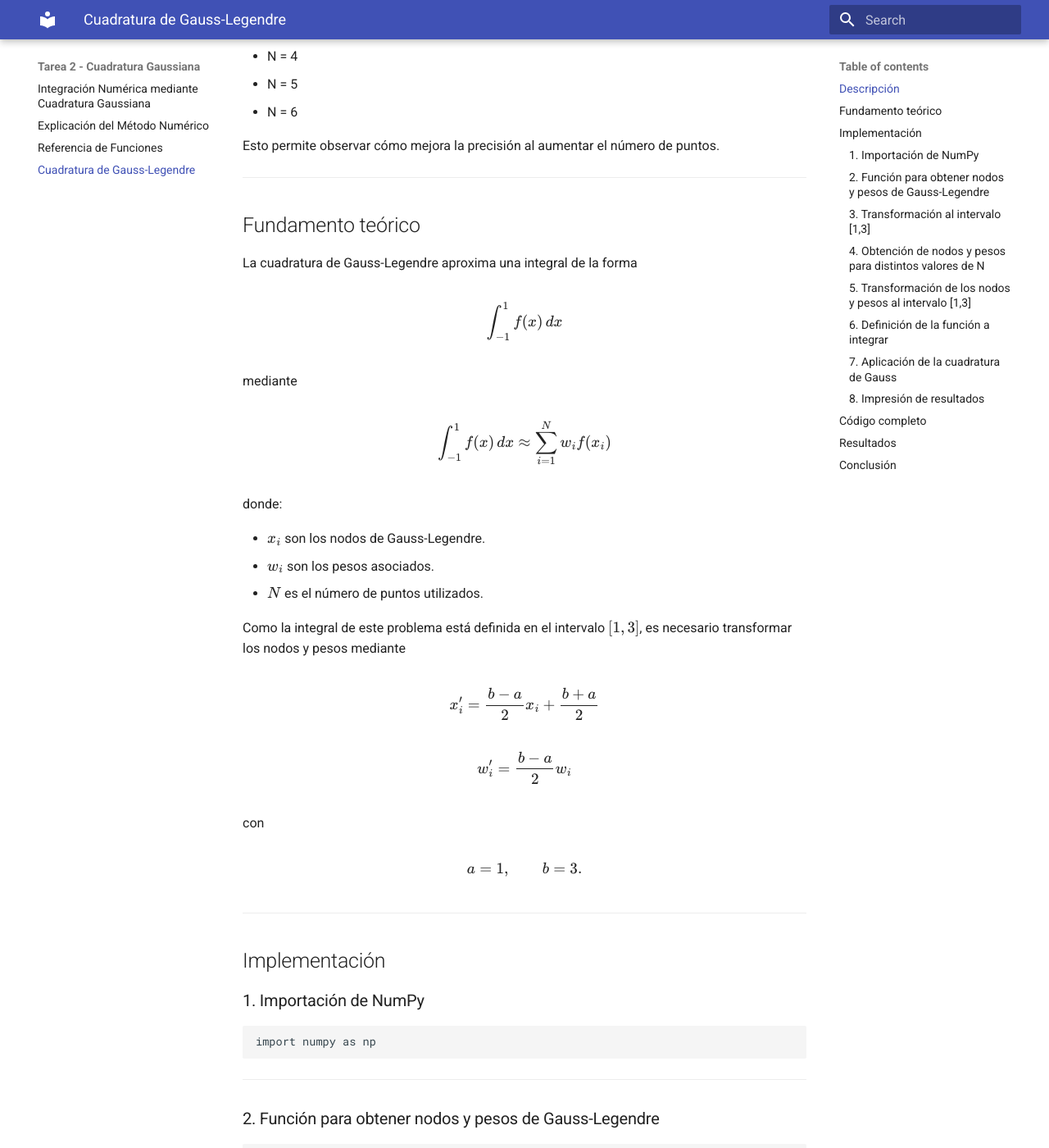
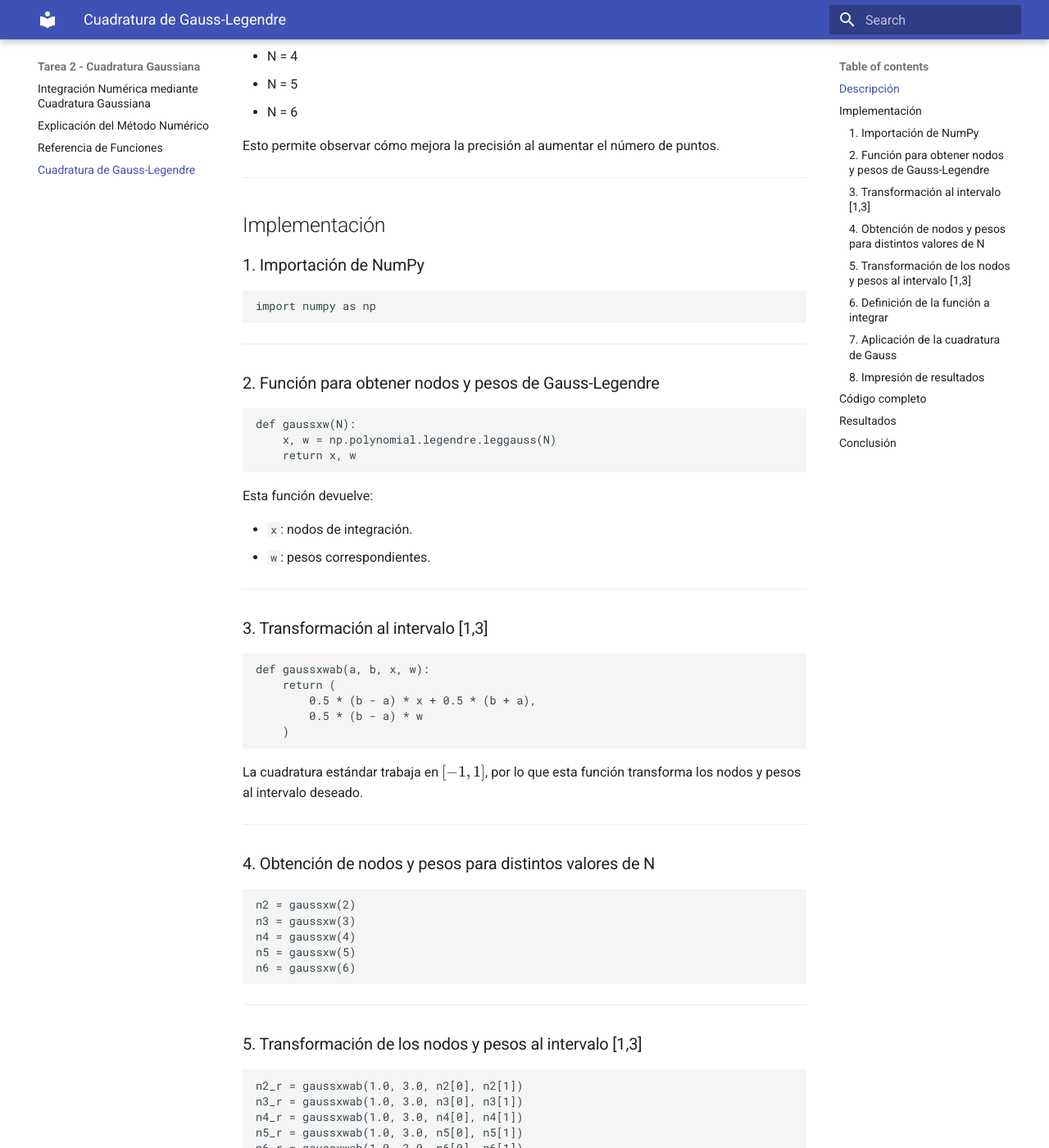
Before and after one commit to camcam14/Cuadratura-Gaussiana, an MkDocs documentation site: the page built from docs/tutorials.md, in a window 1280 px wide and 1400 px high, scrolled down 541 px. Shown: the whole window at 82% size. Built offline with MkDocs 1.6.1 and Material for MkDocs 9.7.7, drawn with Linux system fonts in a browser that asks for light colours; some of the changed text lies outside the part shown.

Commit message:
acutalizar

```diff
--- a/docs/tutorials.md
+++ b/docs/tutorials.md
@@ -23,46 +23,6 @@ Se calcula la aproximación utilizando diferentes cantidades de puntos de integr
 - N = 6
 
 Esto permite observar cómo mejora la precisión al aumentar el número de puntos.
-
----
-
-## Fundamento teórico
-
-La cuadratura de Gauss-Legendre aproxima una integral de la forma
-
-\[
-\int_{-1}^{1} f(x)\,dx
-\]
-
-mediante
-
-\[
-\int_{-1}^{1} f(x)\,dx
-\approx
-\sum_{i=1}^{N} w_i f(x_i)
-\]
-
-donde:
-
-- \(x_i\) son los nodos de Gauss-Legendre.
-- \(w_i\) son los pesos asociados.
-- \(N\) es el número de puntos utilizados.
-
-Como la integral de este problema está definida en el intervalo \([1,3]\), es necesario transformar los nodos y pesos mediante
-
-\[
-x_i'=\frac{b-a}{2}x_i+\frac{b+a}{2}
-\]
-
-\[
-w_i'=\frac{b-a}{2}w_i
-\]
-
-con
-
-\[
-a=1,\qquad b=3.
-\]
 
 ---
 
@@ -217,13 +177,12 @@ Al ejecutar el programa se obtienen aproximaciones de la integral para cada valo
 
 | Número de puntos (N) | Aproximación |
 |---------------------|-------------|
-| 2 | `resultado N=2` |
-| 3 | `resultado N=3` |
-| 4 | `resultado N=4` |
-| 5 | `resultado N=5` |
-| 6 | `resultado N=6` |
+| 2 | `resultN2` |
+| 3 | `resultN3` |
+| 4 | `resultN4` |
+| 5 | `resultN5` |
+| 6 | `resultN6` |
 
-> Sustituir los valores anteriores por los resultados obtenidos al ejecutar el código.
 
 ---
 
```
